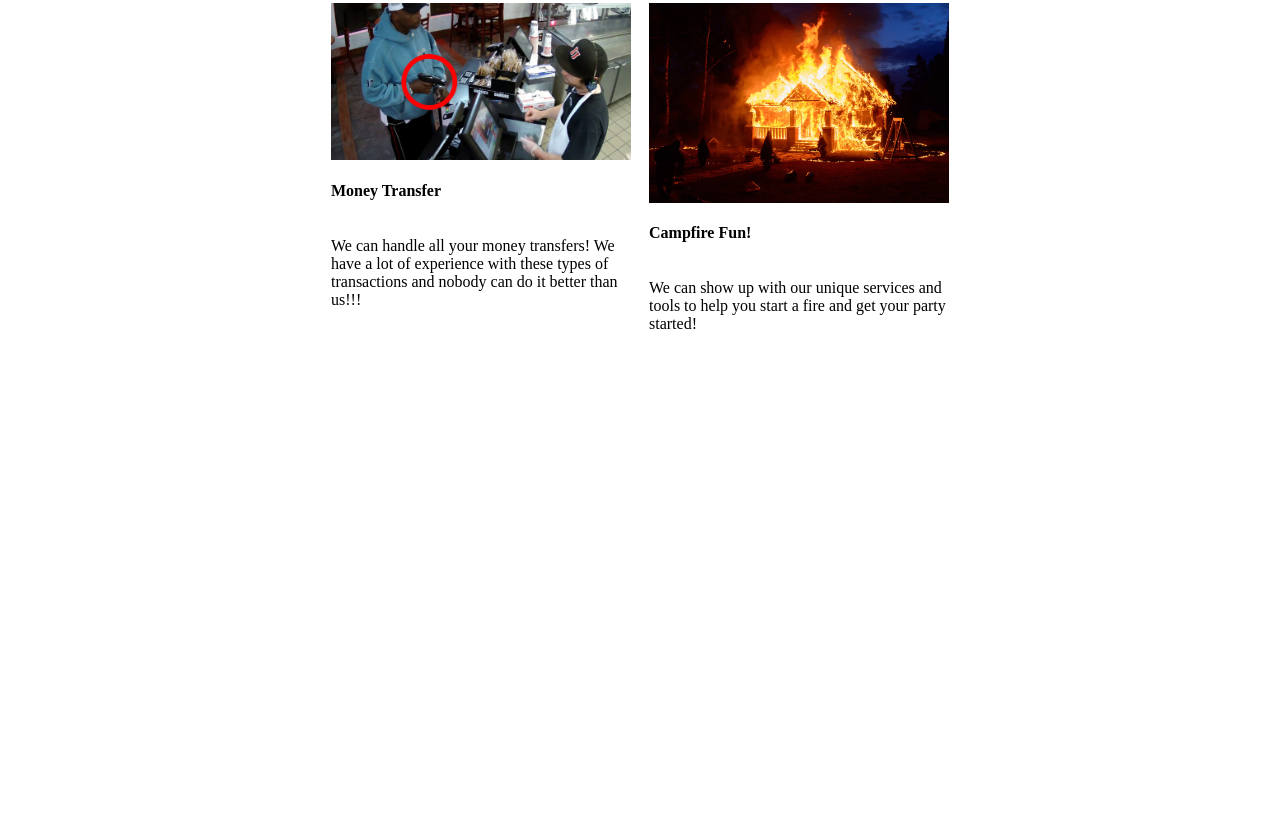
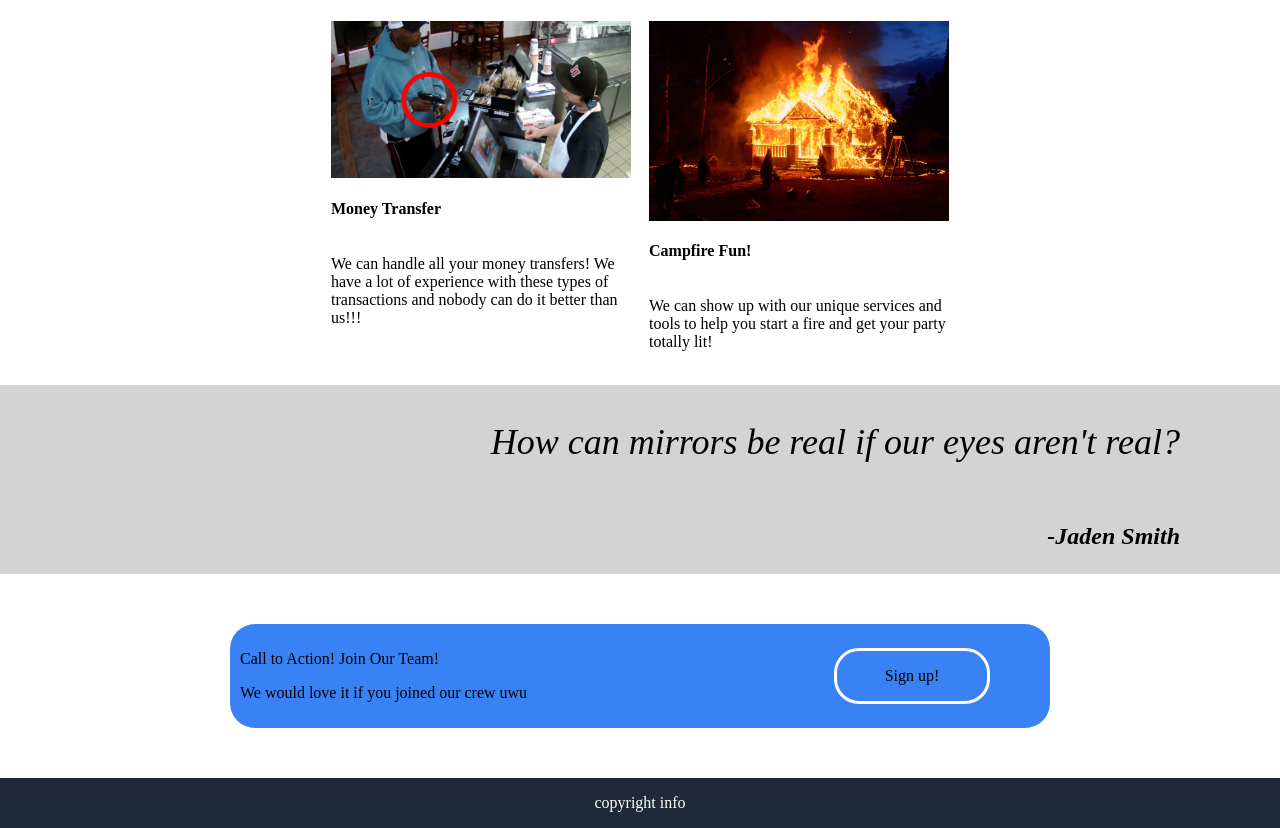
Before and after one commit to ChloeRobertsUwU/landingpage, a plain HTML site: page index.html in a window 1280 px wide. Shown: the part 331-1159 px from the top of the page. Before the commit the page ends 800 px from the top, so only its background shows below. Drawn offline with Linux system fonts and the light colour scheme.

Commit message:
added body and footer

```diff
--- a/index.html
+++ b/index.html
@@ -26,7 +26,7 @@
     </div>
     <div class="body">
         <div class="services">
-            <h3>"Legal" Services Offered</h3>
+            <h3 title="legalservices">"Legal" Services Offered</h3>
            <div class="cards">
             <div class="card">
                 <img src="moneytransfer.jpg">
@@ -36,13 +36,31 @@
             <div class="card">
                 <img src="campfire.webp">
                 <h4>Campfire Fun!</h4>
-                <p>We can show up with our unique services and tools to help you start a fire and get your party started!</p>
+                <p>We can show up with our unique services and tools to help you start a fire and get your party totally lit!</p>
             </div>
             </div>
 
         </div>
-        <div class="quote"></div>
-        <div class="signup"></div>
+        <div class="quote">
+
+                <p class="quote1">How can mirrors be real if our eyes aren't real?</p>
+                <p class="quote2">-Jaden Smith</p>
+
+            </div>
+        </div>
+        <div class="signup">
+            <div class="bubble">
+                <div class="leftbubble">
+                <p class="calltoaction">Call to Action! Join Our Team!</p>
+                <p class="calltoaction2">We would love it if you joined our crew uwu</p>
+                </div>
+                <div class="rightbubble">
+                    <p>Sign up!</p>
+                </div>
+            </div>
+        </div>
+    <div class="footer">
+        <p>copyright info</p>
     </div>
 </body>
 </html>
--- a/style.css
+++ b/style.css
@@ -5,6 +5,7 @@ body {margin: 0}
 
     justify-content: space-between;
     background-color: grey;
+
 
 }
 
@@ -23,6 +24,9 @@ body {margin: 0}
 .headerleft, .headerright {
     display: flex;
     flex-direction: column;
+    margin: 100px;
+    margin-top: 0px;
+    margin-bottom: 0px;
 
 
 }
@@ -48,3 +52,73 @@ body {margin: 0}
     margin: 18px;
     gap: 18px;
 }
+
+.services {
+    display: flex;
+    flex-direction: column;
+    align-items: center;
+}
+
+
+.quote {
+    display: flex;
+    background-color: lightgrey;
+    flex-direction: column;
+    align-items: flex-end;
+    margin: 0px;
+    padding: 0px;
+
+}
+.quote1 {
+    font-size: 36px;
+    font-style: italic;
+    font-color: #56606d;
+    font-weight: 25;
+    margin-right: 100px;
+}
+
+.quote2 {
+
+    font-size: 24px;
+    font-style: italic;
+    font-weight: 700;
+    margin-right: 100px;
+
+}
+
+.signup {
+    display: flex;
+    justify-content: center;
+
+}
+
+.bubble {
+    display: flex;
+    justify-content: space-between;
+    background-color: #3882f6;
+    width: 800px;
+    margin: 50px;
+    padding: 10px;
+    align-items: center;
+    border-radius: 25px;
+}
+
+.rightbubble {
+    display:flex;
+    border-style:solid;
+    border-color: white;
+    width: 150px;
+    margin-right: 50px;
+    justify-content: center;
+    align-items:center;
+    border-radius: 25px;
+
+}
+
+.footer {
+    display:flex;
+    align-items:center;
+    background-color: #1F2937;
+    justify-content: center;
+    color: white;
+}
```
